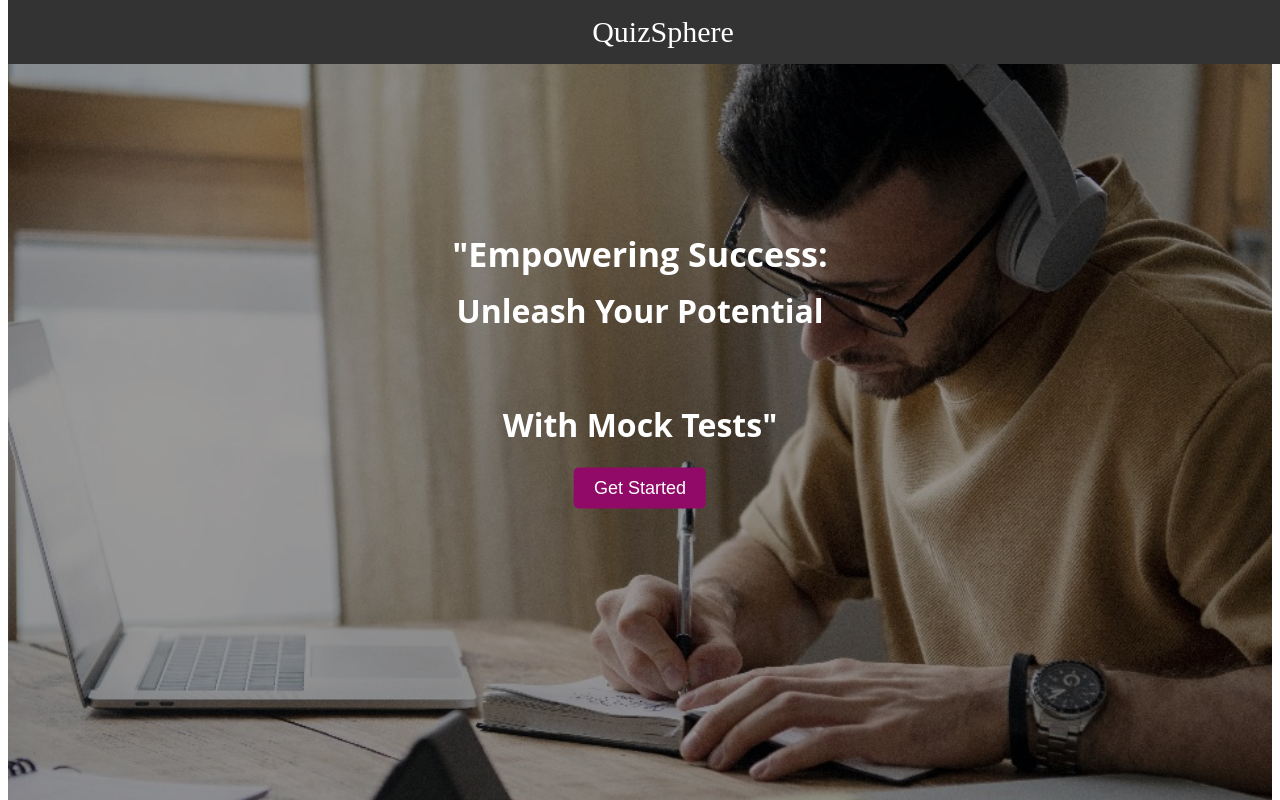
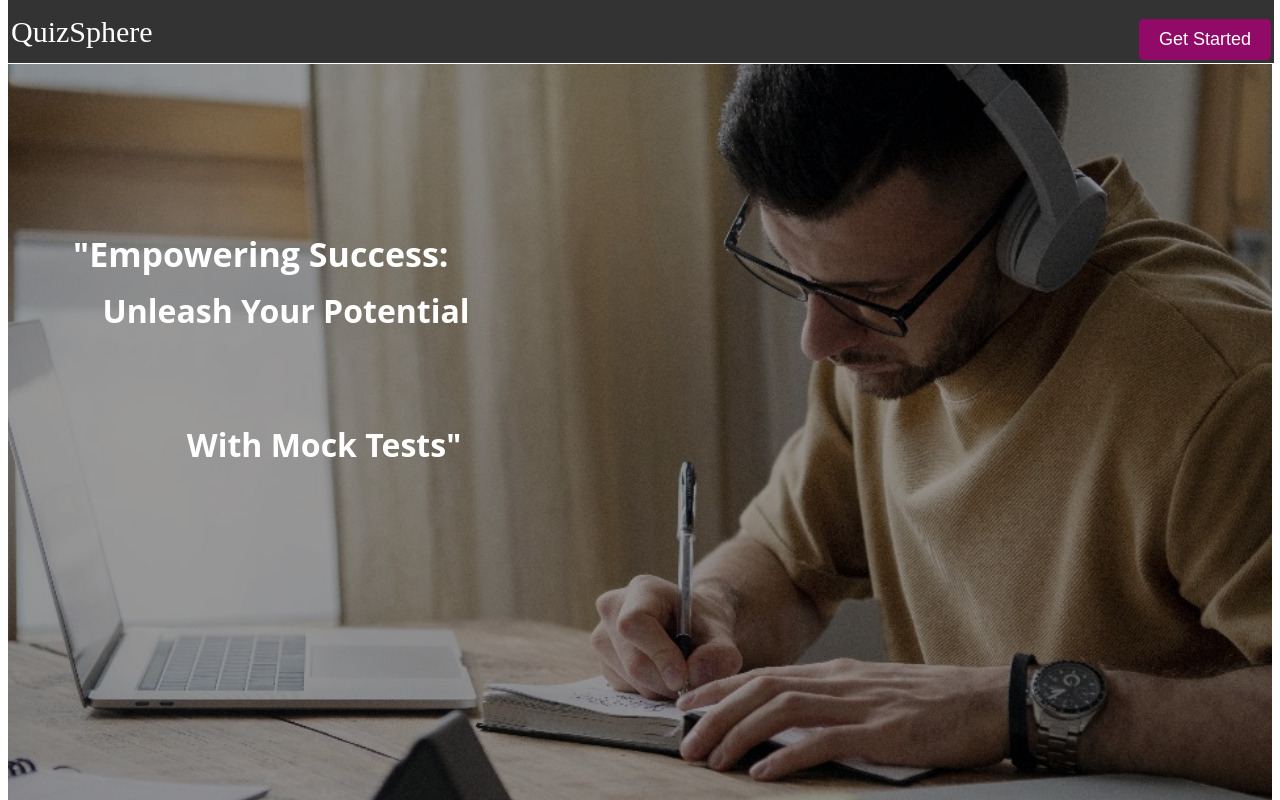
Before and after one commit to Trrteam24a/Frontend-vue-Backend-app, a Vue app: page / in a window 1280 px wide. Shown: the top 800 px of the page. Built offline with nearby package versions, Linux system fonts and the light colour scheme; no server answers.

Commit message:
landing is changed

```diff
--- a/src/views/Land.vue
+++ b/src/views/Land.vue
@@ -2,6 +2,9 @@
   <div>
     <header class="header">
       <div class="logo">QuizSphere</div>
+      <div class="button-container">
+        <button class="get-started-btn" @click="toggleRoleButtons">Get Started</button>
+      </div>
     </header>
     <div class="your-component">
       <div class="text-overlay">
@@ -12,9 +15,6 @@
       </div>
       <div class="text-overlay-2">
         <h1>With Mock Tests"<br></h1>
-        <div class="button-container">
-          <button class="get-started-btn" @click="toggleRoleButtons">Get Started</button>
-        </div>
         <div v-if="showButtons" class="selection-buttons">
           <div class="button-container">
             <router-link v-if="!studentSelected" to="/home" class="role-btn" @click="selectStudent">Student</router-link>
@@ -63,19 +63,33 @@ export default {
 <style scoped>
 .header {
   display: flex;
-  justify-content: center;
+  justify-content: space-between;
   align-items: center;
-  padding: 15px;
+  padding: 3px;
   background-color: #333;
   color: white;
   position: fixed;
   top: 0;
-  width: 100%;
+  width: calc(100% - 20px);
   z-index: 999;
 }
 
 .logo {
   font-size: 30px;
+}
+
+.button-container {
+  margin-top: 16px;
+}
+
+.get-started-btn {
+  padding: 10px 20px;
+  font-size: 18px;
+  border: none;
+  border-radius: 5px;
+  background-color:#910A67;
+  color: white;
+  cursor: pointer;
 }
 
 .your-component {
@@ -104,7 +118,7 @@ export default {
 .text-overlay {
   position: absolute;
   top: 17%;
-  left: 50%;
+  left: 20%;
   transform: translate(-50%, -50%);
   text-align: center;
   color: white;
@@ -113,7 +127,7 @@ export default {
 .text-overlay-1 {
   position: absolute;
   top: 22%;
-  left: 50%;
+  left: 22%;
   transform: translate(-50%, -50%);
   font-family: 'Open Sans', sans-serif;
   text-align: center;
@@ -123,7 +137,7 @@ export default {
 .text-overlay-2 {
   position: absolute;
   top: 34%;
-  left: 50%;
+  left: 25%;
   transform: translate(-50%, -50%);
   font-family: 'Open Sans', sans-serif;
   text-align: center;
@@ -163,18 +177,4 @@ export default {
 .role-btn:hover {
   background-color:#007bff;
 }
-
-.get-started-btn {
-  padding: 10px 20px;
-  margin: 0 10px;
-  font-size: 18px;
-  border: none;
-  border-radius: 5px;
-  background-color:#910A67;
-  color: white;
-  cursor: pointer;
-}
-.button-container {
-  margin-top: 20px;
-}
 </style>
```
